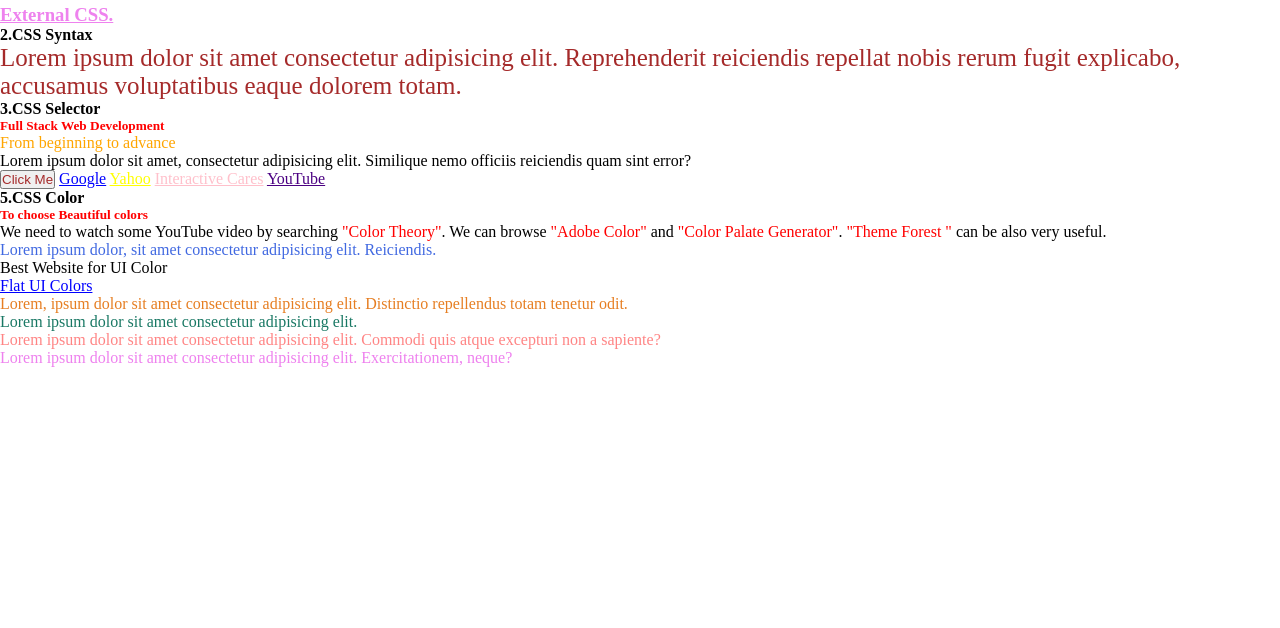
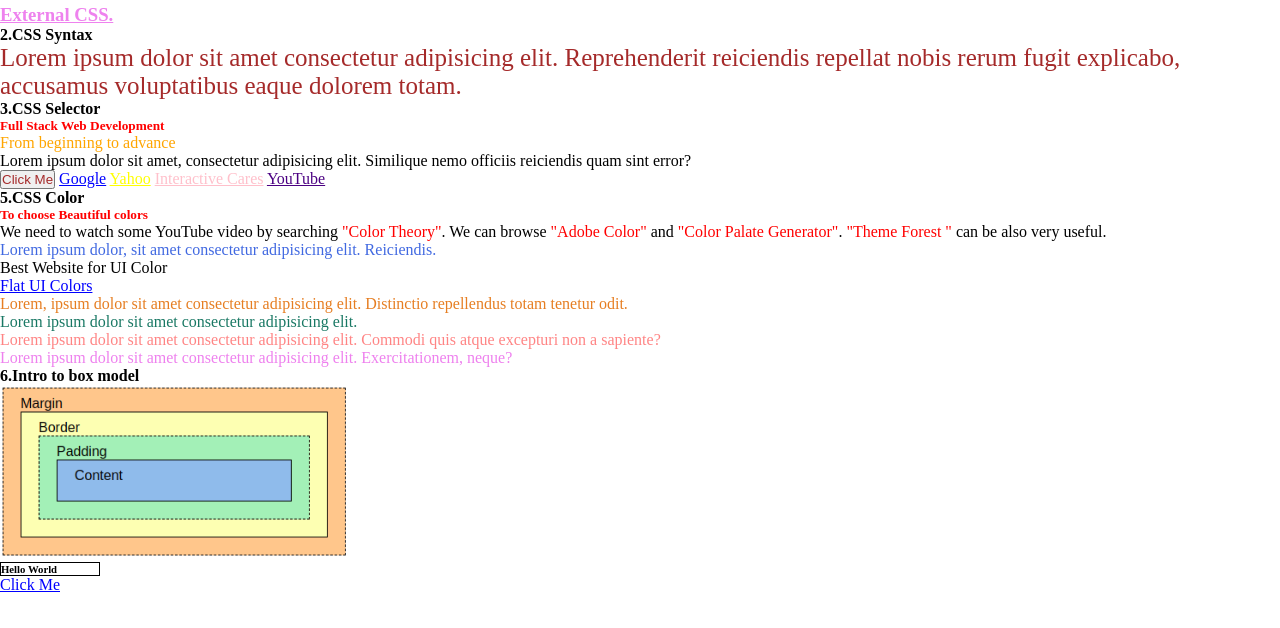
Before and after one commit to MusfiqurShahriar/Learning-CSS-from-recorded-class-of-I.C., a plain HTML site: page index.html in a window 1280 px wide. Shown: the part 78-706 px from the top of the page. Drawn offline with Linux system fonts and the light colour scheme.

Commit message:
Class 6 added

```diff
--- a/index.html
+++ b/index.html
@@ -66,5 +66,14 @@
     <p class="color-3">Lorem ipsum dolor sit amet consectetur adipisicing elit.</p>
     <p class="color-4">Lorem ipsum dolor sit amet consectetur adipisicing elit. Commodi quis atque excepturi non a sapiente?</p>
     <p class="color-5">Lorem ipsum dolor sit amet consectetur adipisicing elit. Exercitationem, neque?</p>
+
+
+
+    <h4>6.Intro to box model</h4>
+    <img src="./Media/Box_Model.png" alt="Box_Model" width="350">
+    <div style="width: 100px; border: 1px solid black;">
+        <h6>Hello World</h6>
+    </div>
+    <a href="#">Click Me</a>
 </body>
 </html>
```
Also changed, not shown: Media/Box_Model.png (added).
